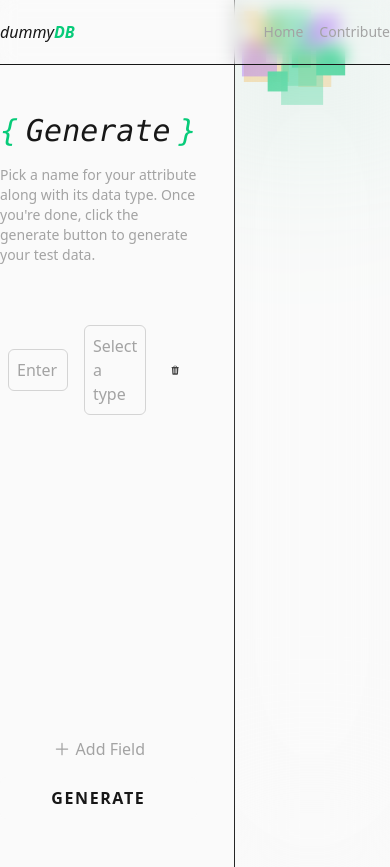
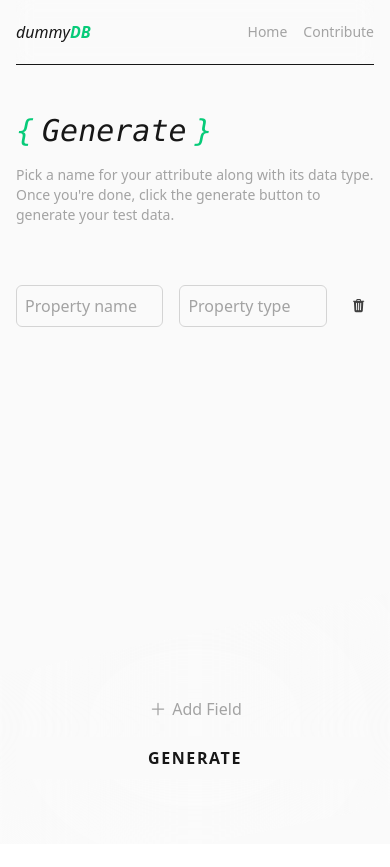
Before and after one commit to skittlesaur/dummydb-v2, a Next.js app: page /generate in a window 390 px wide. After the commit the page ends 844 px from the top, so only its background shows below. Built offline with nearby package versions, Linux system fonts and the light colour scheme.

Commit message:
mobile responsiveness

```diff
--- a/components/generate/field.tsx
+++ b/components/generate/field.tsx
@@ -2,7 +2,7 @@ import DeleteIcon from '@icons/trash.svg'
 
 const Field = ({ field, removeField, updateField, setModalOpen }: any) => {
   return (
-    <div className="flex items-center w-full gap-4 px-2">
+    <div className="flex items-center w-full gap-4 md:px-2">
       <input
         id="property-name"
         type="text"
@@ -10,7 +10,7 @@ const Field = ({ field, removeField, updateField, setModalOpen }: any) => {
         autoComplete="off"
         aria-autocomplete="none"
         onChange={e => updateField({ ...field, name: e.target.value })}
-        placeholder="Enter a property name"
+        placeholder="Property name"
         className="w-full bg-inherit placeholder-gray-400 border border-gray-300 dark:border-gray-700 rounded-md p-2 focus:outline-none focus:ring-2 focus:ring-primary focus:border-transparent"
       />
       <button
@@ -18,7 +18,7 @@ const Field = ({ field, removeField, updateField, setModalOpen }: any) => {
         id="type"
         className={`w-full text-start ${field.type ? 'text-gray-50' : 'text-gray-400'} bg-inherit border border-gray-300 dark:border-gray-700 rounded-md p-2 focus:outline-none focus:ring-2 focus:ring-primary focus:border-transparent`}
       >
-        {field.type || 'Select a type'}
+        {field.type || 'Property type'}
       </button>
       <button
         onClick={removeField}
--- a/components/generate/index.tsx
+++ b/components/generate/index.tsx
@@ -19,7 +19,7 @@ const Generate = () => {
   }
 
   return (
-    <div className="w-full h-full grid grid-cols-[1.25fr_1fr] gap-10 grow">
+    <div className="w-full h-full grid md:grid-cols-[1.25fr_1fr] gap-10 grow">
       <AnimatePresence mode="wait" initial={false}>
         <motion.div
           key={activeView}
@@ -33,7 +33,9 @@ const Generate = () => {
           {activeView === Views.GENERATED && <Generated fields={fields} />}
         </motion.div>
       </AnimatePresence>
-      <RightSection />
+      <div className="absolute inset-0 overflow-hidden">
+        <RightSection />
+      </div>
     </div>
   )
 }
--- a/components/generate/modal.tsx
+++ b/components/generate/modal.tsx
@@ -29,10 +29,10 @@ const Modal = ({ hideModal, updateType }: any) => {
         exit={{ opacity: 0, scale: 0 }}
         transition={{ duration: 0.2, delay: 0.1 }}
         onClick={e => e.stopPropagation()}
-        className="shadow-lg bg-gray-900 border border-gray-700 rounded-md w-2/3 max-w-[66%] overflow-hidden aspect-video cursor-default"
+        className="shadow-lg bg-gray-900 border border-gray-700 rounded-md w-[90%] max-h-[60%] md:w-2/3 md:max-w-[66%] overflow-hidden md:aspect-video cursor-default"
       >
-        <div className="flex items-center justify-between gap-2 border-b border-gray-800 px-6 py-4 h-16">
-          <div className="z-[1] relative flex items-center gap-4">
+        <div className="flex items-center justify-between gap-2 border-b border-gray-800 px-4 py-2 h-14 md:px-6 md:py-4 md:h-16">
+          <div className="z-[1] relative flex items-center gap-2 md:gap-4">
             {categories.map((category, idx) => (
               <button
                 key={category.title}
@@ -92,7 +92,7 @@ const Modal = ({ hideModal, updateType }: any) => {
             </button>
           </div>
         </div>
-        <div className="relative grid grid-cols-4 grid-rows-6 gap-2 px-12 py-6 overflow-y-auto h-full w-full">
+        <div className="relative grid grid-cols-2 md:grid-cols-4 grid-rows-6 gap-2 px-2 md:px-12 py-6 overflow-y-auto h-full w-full">
           {searchResult === undefined && categories[activeCategory].types.map(type => (
             <button
               key={type.title}
--- a/components/generate/right-section.tsx
+++ b/components/generate/right-section.tsx
@@ -22,7 +22,7 @@ const RightSection = () => {
   const ref = useRef<HTMLDivElement>(null)
 
   return (
-    <div className="absolute top-0 right-0 w-[40%] bottom-0 overflow-hidden">
+    <div className="absolute -bottom-12 left-1/2 -translate-x-1/2 md:left-0 md:translate-x-0 md:bottom-0 md:top-0 right-0 w-[160%] h-52 -rotate-12 md:h-full md:w-[40%] bottom-0 overflow-hidden">
       <div ref={ref} className="relative w-full h-full">
         <div className="absolute left-0 w-[1px] z-[2] bg-gradient-to-b from-gray-700 to-gray-800 h-full" />
         <div className="absolute inset-0 z-[1] backdrop-blur-[100px]" />
--- a/components/home/header.tsx
+++ b/components/home/header.tsx
@@ -64,7 +64,7 @@ const Header = () => {
   return (
     <div className="flex flex-col">
       <div className="flex flex-col gap-5">
-        <h1 className="text-5xl font-bold">
+        <h1 className="text-4xl md:text-5xl font-bold">
           Generate test
           {' '}
           <span className="italic font-mono inline-flex gap-2 before:font-mono before:content-['{'] before:text-primary after:font-mono after:content-['}'] after:text-primary">
@@ -73,7 +73,7 @@ const Header = () => {
           {' '}
           on the fly
         </h1>
-        <div className="dark:text-gray-400 h-20">
+        <div className="dark:text-gray-400 h-24 md:h-20">
           <AnimatePresence mode="wait">
             <motion.p
               initial={{ opacity: 0, y: 20 }}
--- a/components/home/hero.tsx
+++ b/components/home/hero.tsx
@@ -9,7 +9,7 @@ interface Props {
 
 const Hero = ({ github }: Props) => {
   return (
-    <div className="w-full h-[70vh] grid grid-cols-[1fr_1.25fr] items-center gap-20">
+    <div className="w-full h-[70vh] grid md:grid-cols-[1fr_1.25fr] items-center gap-20">
       <Header />
       <Github {...github} />
     </div>
--- a/layouts/app.tsx
+++ b/layouts/app.tsx
@@ -7,7 +7,7 @@ interface AppProps {
 
 const AppLayout = ({ children }: AppProps) => {
   return (
-    <div className="relative bg-gray-50 dark:bg-gray-950 text-gray-900 dark:text-gray-50 w-full min-h-screen flex flex-col">
+    <div className="relative bg-gray-50 dark:bg-gray-950 text-gray-900 dark:text-gray-50 w-full min-h-screen flex flex-col px-4 md:px-0">
       <Navigation />
       <div className="w-full max-w-screen-xl mx-auto py-12 flex flex-col h-full grow">
         {children}
```
